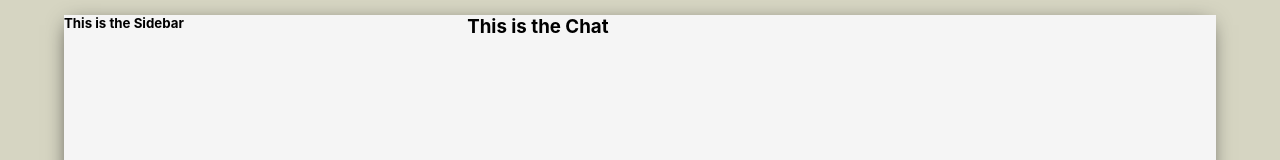
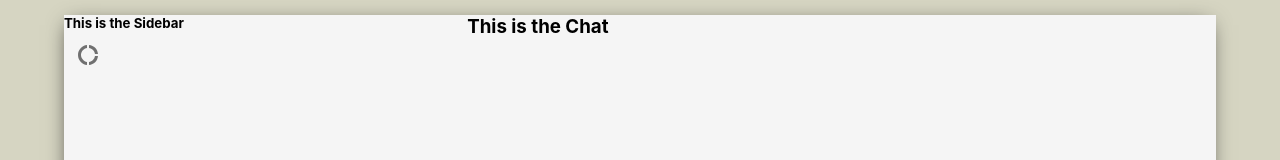
Before and after one commit to adospinoiu/MERN_WhatsApp_Clone, a React (Create React App) app in the folder whatsapp-clone/: page / in a window 1280 px wide. Shown: the top 160 px of the page. Built offline with nearby package versions, Linux system fonts and the light colour scheme.

Commit message:
Added and imported the Donut-Icon in Sidebar.js

```diff
--- a/whatsapp-clone/src/Sidebar.js
+++ b/whatsapp-clone/src/Sidebar.js
@@ -1,10 +1,19 @@
 import React from 'react';
 import './Sidebar.css';
+import IconButton from '@material-ui/core/IconButton';
+import DonutLargeIcon from '@material-ui/icons/DonutLarge';
 
 function Sidebar() {
     return (
         <div className="sidebar">
             <h5>This is the Sidebar</h5>
+            <div className="sidebar__header">
+                <div className="sidebar__headerRight">
+                    <IconButton>
+                        <DonutLargeIcon />
+                    </IconButton>
+                </div>
+            </div>
         </div>
     )
 }
```
Also changed, not shown: 1 other file (tests, documents, lock files or other folders).
